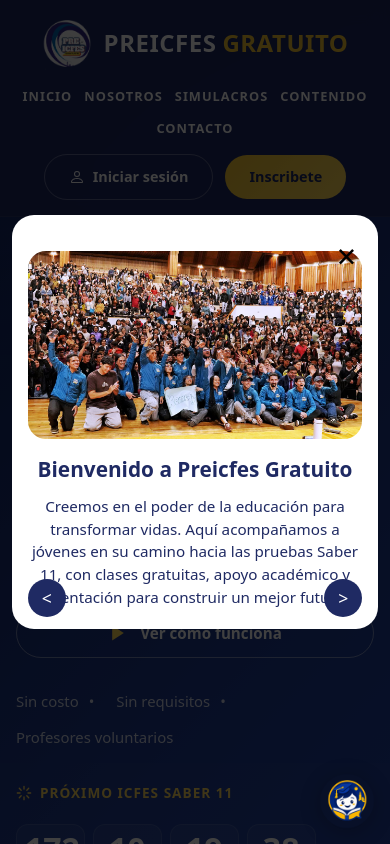
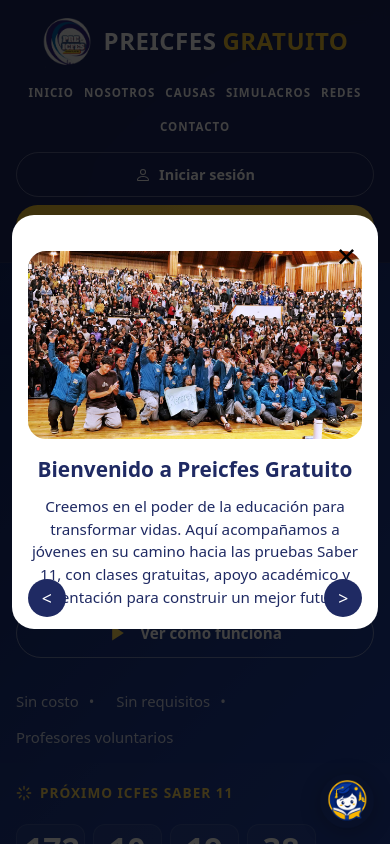
Before and after one commit to yeferchofas2005-dev/pre-icfes-frontend, an Angular app: page / in a window 390 px wide. Shown: the top 844 px of the page. Built offline with nearby package versions, Linux system fonts and the light colour scheme.

Commit message:
feat: mejora de elementos de la landing y responsive

```diff
--- a/src/app/landing/landing.css
+++ b/src/app/landing/landing.css
@@ -2890,22 +2890,34 @@
 @media (max-width: 768px) {
   .nav-container {
     flex-direction: column;
-    gap: 16px;
-    padding: 16px;
+    gap: 12px;
+    padding: 14px 16px;
+    align-items: stretch;
+  }
+  .nav-logo-text {
+    justify-content: center;
   }
   .nav-links {
     display: flex;
     flex-wrap: wrap;
     justify-content: center;
-    gap: 12px;
+    gap: 8px 10px;
   }
   .nav-links a {
-    font-size: 0.8rem;
+    font-size: 0.72rem;
+    padding: 4px 0;
   }
   .nav-buttons {
     width: 100%;
     justify-content: center;
     flex-wrap: wrap;
+    gap: 8px;
+  }
+  .btn-nav-login,
+  .btn-nav-inscribete {
+    width: 100%;
+    justify-content: center;
+    text-align: center;
   }
 
   .hero {
--- a/src/app/landing/landing.html
+++ b/src/app/landing/landing.html
@@ -215,9 +215,10 @@
     <div class="nav-links">
       <a href="#">INICIO</a>
       <a href="#nosotros">NOSOTROS</a>
-      <a href="#ayudar">SIMULACROS</a>
-      <a href="#redes">CONTENIDO</a>
-      <a href="#ayudar">CONTACTO</a>
+      <a href="#causas">CAUSAS</a>
+      <a href="#simulacros">SIMULACROS</a>
+      <a href="#redes">REDES</a>
+      <a href="#contacto">CONTACTO</a>
     </div>
 
     <div class="nav-buttons">
@@ -500,7 +501,7 @@
 <!-- ======================
      MI CAUSA ES
 ====================== -->
-<section class="section alt causa-section" data-aos="fade-up">
+<section id="causas" class="section alt causa-section" data-aos="fade-up">
   <div class="causa-header">
     <span class="causa-hashtag">#MICAUSAES</span>
     <h2 class="causa-title">Cada historia tiene un rostro.</h2>
@@ -551,7 +552,7 @@
 <!-- ======================
      AYUDAR (UNIFICADO)
 ====================== -->
-<section id="ayudar" class="ayudar-section" data-aos="fade-up">
+<section id="simulacros" class="ayudar-section" data-aos="fade-up">
   <div class="ayudar-container">
 
     <div class="ayudar-header">
@@ -986,7 +987,7 @@
 <!-- ======================
      FOOTER / SUSCRIBIRSE
 ====================== -->
-<footer class="footer-modern">
+<footer id="contacto" class="footer-modern">
   <!-- Marquee -->
   <div class="footer-marquee">
     <div class="marquee-content">
@@ -1100,7 +1101,6 @@
         <ul class="footer-contact">
           <li><svg width="16" height="16" viewBox="0 0 24 24" fill="none" stroke="#ffd95a" stroke-width="2"><path d="M21 10c0 7-9 13-9 13s-9-6-9-13a9 9 0 0 1 18 0z"/><circle cx="12" cy="10" r="3"/></svg> Bogotá D.C., Colombia</li>
           <li><svg width="16" height="16" viewBox="0 0 24 24" fill="none" stroke="#ffd95a" stroke-width="2"><rect width="20" height="16" x="2" y="4" rx="2"/><path d="m22 7-8.97 5.7a1.94 1.94 0 0 1-2.06 0L2 7"/></svg> preicfesjovenesbogota&#64;gmail.com</li>
-          <li><svg width="16" height="16" viewBox="0 0 24 24" fill="none" stroke="#ffd95a" stroke-width="2"><path d="M22 16.92v3a2 2 0 0 1-2.18 2 19.79 19.79 0 0 1-8.63-3.07 19.5 19.5 0 0 1-6-6 19.79 19.79 0 0 1-3.07-8.67A2 2 0 0 1 4.11 2h3a2 2 0 0 1 2 1.72 12.84 12.84 0 0 0 .7 2.81 2 2 0 0 1-.45 2.11L8.09 9.91a16 16 0 0 0 6 6l1.27-1.27a2 2 0 0 1 2.11-.45 12.84 12.84 0 0 0 2.81.7A2 2 0 0 1 22 16.92z"/></svg> +57 300 000 0000</li>
         </ul>
       </div>
 
```
Also changed, not shown: 1 other file (tests, documents, lock files or other folders).
